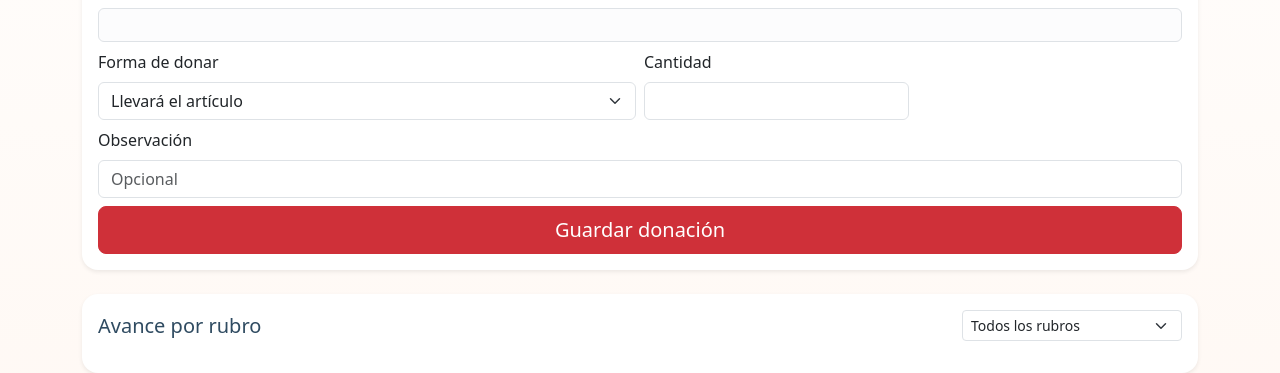
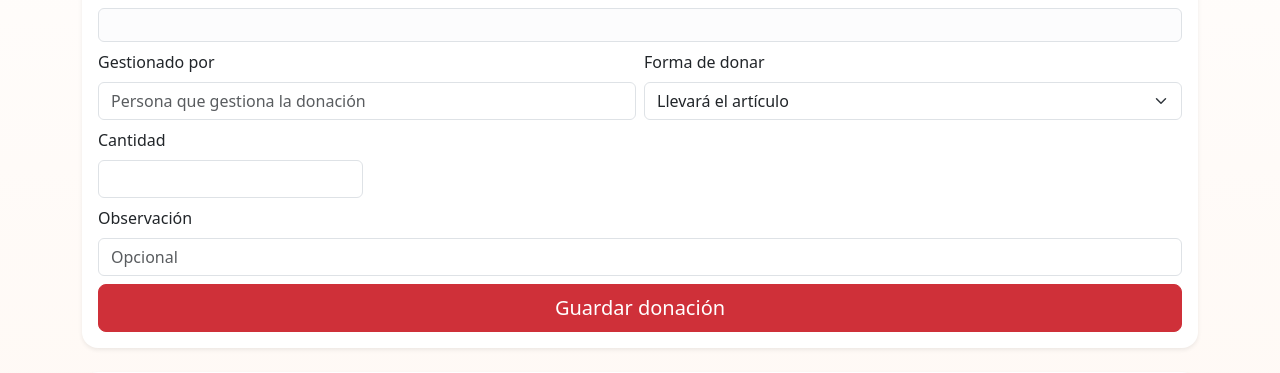
Before and after one commit to benitezel12/Sc2026, a Flask app: page /donaciones in a window 1280 px wide. Shown: the part 390-763 px from the top of the page. Run offline with Flask 3, Linux system fonts and the light colour scheme; some libraries are stand-ins or nearby versions.

Commit message:
Agregar gestor y medio de entrega a donaciones

```diff
--- a/templates/donaciones.html
+++ b/templates/donaciones.html
@@ -33,6 +33,10 @@
       <div id="dnArticuloInfo" class="alert alert-light border mb-0"></div>
     </div>
     <div class="col-md-6">
+      <label class="form-label">Gestionado por</label>
+      <input id="dnGestionadoPor" class="form-control" placeholder="Persona que gestiona la donación">
+    </div>
+    <div class="col-md-6">
       <label class="form-label">Forma de donar</label>
       <select id="dnTipo" class="form-select" onchange="actualizarCamposDonacion()">
         <option value="ARTICULO">Llevará el artículo</option>
@@ -47,6 +51,13 @@
     <div class="col-md-3 d-none" id="dnMontoWrap">
       <label class="form-label">Monto RD$</label>
       <input id="dnMonto" class="form-control" type="number" min="1" step="0.01">
+    </div>
+    <div class="col-md-6 d-none" id="dnMedioWrap">
+      <label class="form-label">Forma de entrega del dinero</label>
+      <select id="dnMedio" class="form-select">
+        <option value="TRANSFERENCIA">Transferencia bancaria</option>
+        <option value="EFECTIVO">Efectivo</option>
+      </select>
     </div>
     <div class="col-12">
       <label class="form-label">Observación</label>
```
